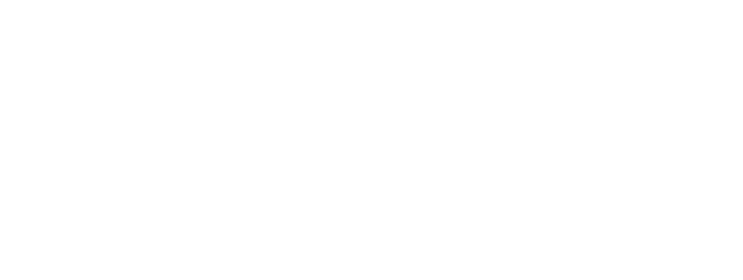
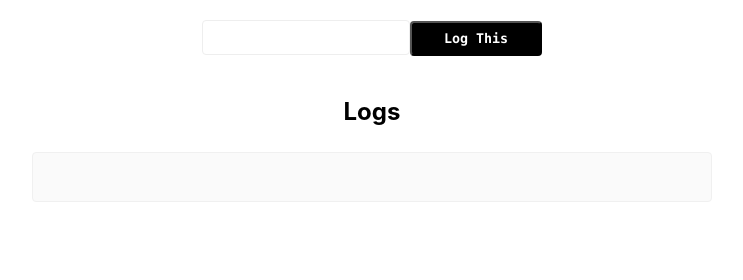
Before and after one commit to manifoldco/manifold-on-zeit, a website: page www/index.html in a window 1280 px wide. Shown: the whole page, without its empty margins (268-1011 px from the left). Drawn offline with Linux system fonts and the light colour scheme.

Commit message:
Add logging

```diff
--- a/api/resources.js
+++ b/api/log.js
@@ -1,14 +1,21 @@
 const express = require('express');
 const helmet = require('helmet');
+const Logger = require('logdna');
+
+var logger = Logger.setupDefaultLogger(process.env.key);
 
 const app = express();
 
 app.use(helmet());
 
 app.get('*', (req, res) => {
-  console.log(process.env);
   res.set('Content-Type', 'text/html');
   res.status(200).send('Hi');
 });
 
+app.post('*', (req, res) => {
+  console.log(req);
+  logger.log(req);
+});
+
 module.exports = app;
--- a/package.json
+++ b/package.json
@@ -1,7 +1,8 @@
 {
   "dependencies": {
     "express": "^4.16.4",
-    "helmet": "^3.18.0"
+    "helmet": "^3.18.0",
+    "logdna": "^3.0.2"
   },
   "devDependencies": {
     "prettier": "^1.17.1"
--- a/www/index.html
+++ b/www/index.html
@@ -7,13 +7,17 @@
   </head>
   <body>
     <div id="Credentials"></div>
+    <form><input type="text" /><button type="submit">Log This</button></form>
+    <h2>Logs</h2>
+    <pre>
+      <code id="logs"></code>
+    </pre>
     <script>
-      function main() {
-        return fetch('/api/resources.js').then(function(response) {
-          return response.text();
-        });
+      async function logMessage(input) {
+        await fetch('/api/log.js', { method: 'POST', body: JSON.stringify(input) });
+        const logs = await fetch('/api/log.js');
+        document.querySelector('logs').innerHTML = logs.text();
       }
-      main();
     </script>
   </body>
 </html>
--- a/www/style.css
+++ b/www/style.css
@@ -40,16 +40,46 @@ a:hover {
 }
 
 code,
-pre {
+pre,
+input {
   font-family: Menlo, Monaco, Lucida Console, Liberation Mono, DejaVu Sans Mono,
     Bitstream Vera Sans Mono, Courier New, monospace, serif;
   font-size: 0.92em;
   color: #d400ff;
 }
 
-code:before,
-code:after {
-  content: '`';
+pre {
+  background-color: #fafafa;
+  color: black;
+  border: 1px solid #f0f0f0;
+  border-radius: 0.25rem;
+  max-height: 8rem;
+  overflow-y: auto;
+  display: block;
+}
+
+input {
+  appearance: none;
+  border-radius: 0.25rem;
+  border: 1px solid #eee;
+  color: black;
+  font-variant-ligatures: none;
+  outline: none;
+  padding: 0.5rem;
+}
+
+button {
+  background: black;
+  border-radius: 0.25rem;
+  color: white;
+  font-family: Menlo, Monaco, Lucida Console, Liberation Mono, DejaVu Sans Mono,
+    Bitstream Vera Sans Mono, Courier New, monospace, serif;
+  font-weight: 700;
+  padding: 0.5rem 2rem;
+}
+
+input:focus {
+  border-color: blue;
 }
 
 p {
```
Also changed, not shown: README.md, 2 other files.
